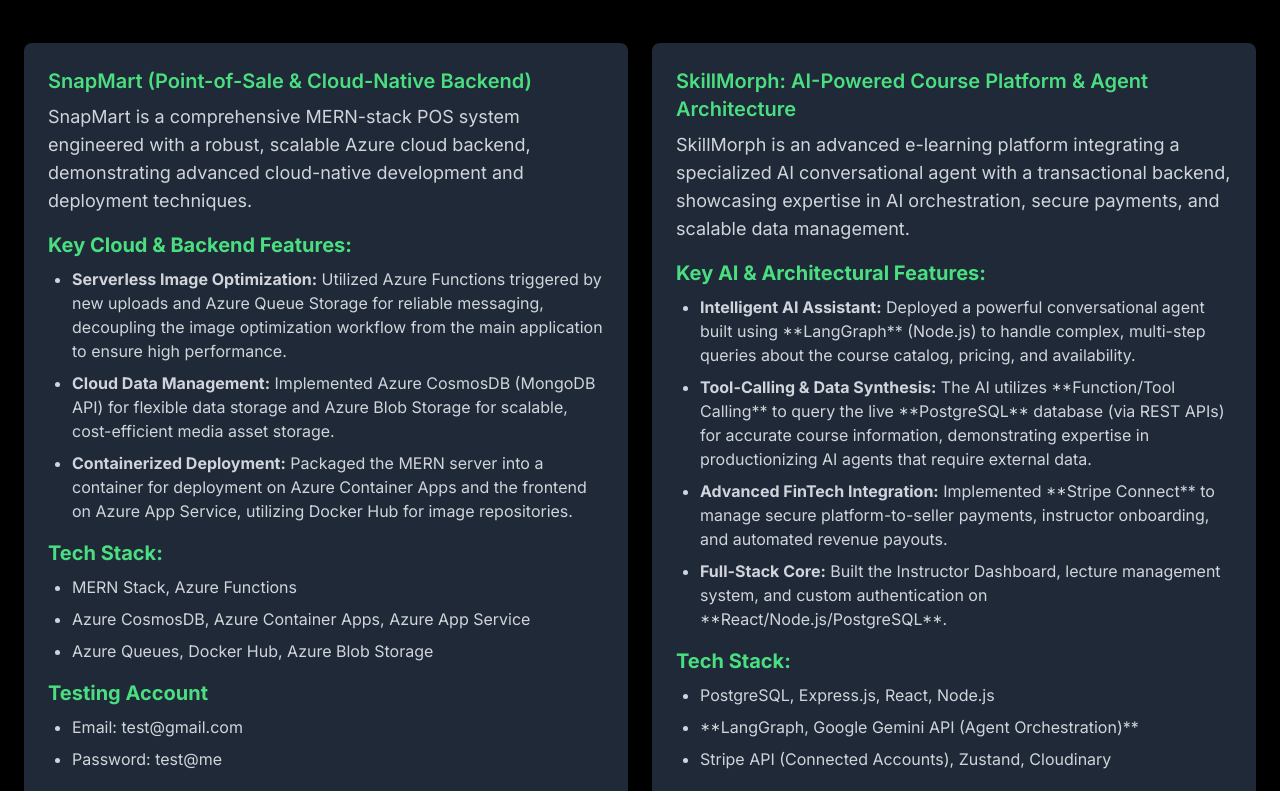
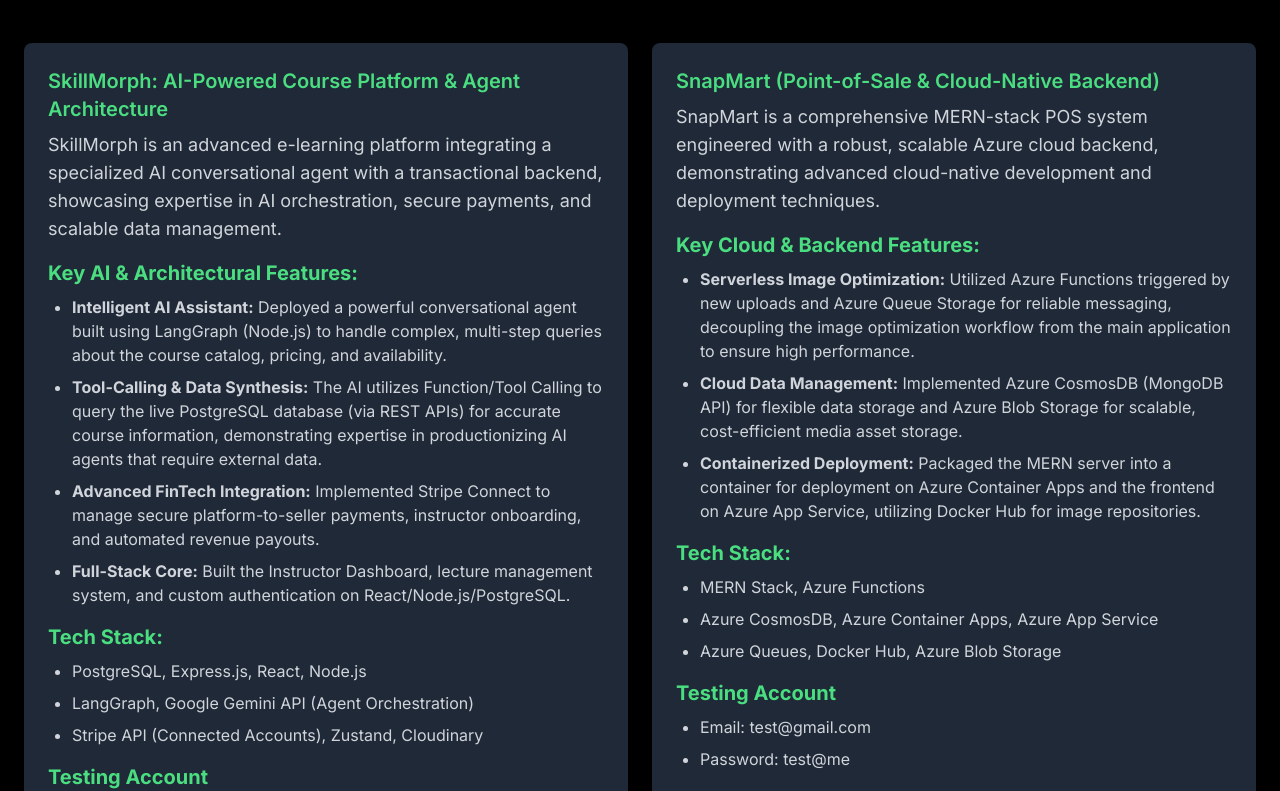
Before and after one commit to ebaadraheem/Portfolio, a Next.js app: page / in a window 1280 px wide. Shown: the part 1705-2496 px from the top of the page. Built offline with nearby package versions, Linux system fonts and the light colour scheme.

Commit message:
Update page.js

```diff
--- a/app/page.js
+++ b/app/page.js
@@ -135,22 +135,22 @@
         <h2 className="text-xl font-bold mb-2 text-green-400">Key AI & Architectural Features:</h2>
         <ul className="list-disc pl-6 mb-4">
           <li className="mb-2">
-            <strong className=" ">Intelligent AI Assistant:</strong> Deployed a powerful conversational agent built using **LangGraph** (Node.js) to handle complex, multi-step queries about the course catalog, pricing, and availability.
+            <strong className=" ">Intelligent AI Assistant:</strong> Deployed a powerful conversational agent built using LangGraph (Node.js) to handle complex, multi-step queries about the course catalog, pricing, and availability.
           </li>
           <li className="mb-2">
-            <strong className=" ">Tool-Calling & Data Synthesis:</strong> The AI utilizes **Function/Tool Calling** to query the live **PostgreSQL** database (via REST APIs) for accurate course information, demonstrating expertise in productionizing AI agents that require external data.           </li>
+            <strong className=" ">Tool-Calling & Data Synthesis:</strong> The AI utilizes Function/Tool Calling to query the live PostgreSQL database (via REST APIs) for accurate course information, demonstrating expertise in productionizing AI agents that require external data.           </li>
           <li className="mb-2">
-            <strong className=" ">Advanced FinTech Integration:</strong> Implemented **Stripe Connect** to manage secure platform-to-seller payments, instructor onboarding, and automated revenue payouts.
+            <strong className=" ">Advanced FinTech Integration:</strong> Implemented Stripe Connect to manage secure platform-to-seller payments, instructor onboarding, and automated revenue payouts.
           </li>
           <li className="mb-2">
-            <strong className="">Full-Stack Core:</strong> Built the Instructor Dashboard, lecture management system, and custom authentication on **React/Node.js/PostgreSQL**.
+            <strong className="">Full-Stack Core:</strong> Built the Instructor Dashboard, lecture management system, and custom authentication on React/Node.js/PostgreSQL.
           </li>
         </ul>
 
         <h2 className="text-xl font-bold mb-2 text-green-400">Tech Stack:</h2>
         <ul className="list-disc pl-6 mb-4">
           <li className="mb-2">PostgreSQL, Express.js, React, Node.js</li>
-          <li className="mb-2">**LangGraph, Google Gemini API (Agent Orchestration)**</li>
+          <li className="mb-2">LangGraph, Google Gemini API (Agent Orchestration)</li>
           <li className="mb-2">Stripe API (Connected Accounts), Zustand, Cloudinary</li>
         </ul>
         <h2 className="text-xl font-bold mb-2 text-green-400">
@@ -246,11 +246,12 @@
               Projects
             </h2>
             <div className="grid grid-cols-1 md:grid-cols-2 max-w-[1600px] gap-6 ">
-              {/* Project 1 - SnapMart */}
+
+              {/*Project 1 - SkillMorph*/}
+              {SkillMorphCard}
+
+              {/* Project 2 - SnapMart */}
               {SnapMartCard}
-
-              {/*Project 2 - SkillMorph*/}
-              {SkillMorphCard}
 
               {/* Project 3 (ShopSphere) */}
               <motion.div
```
